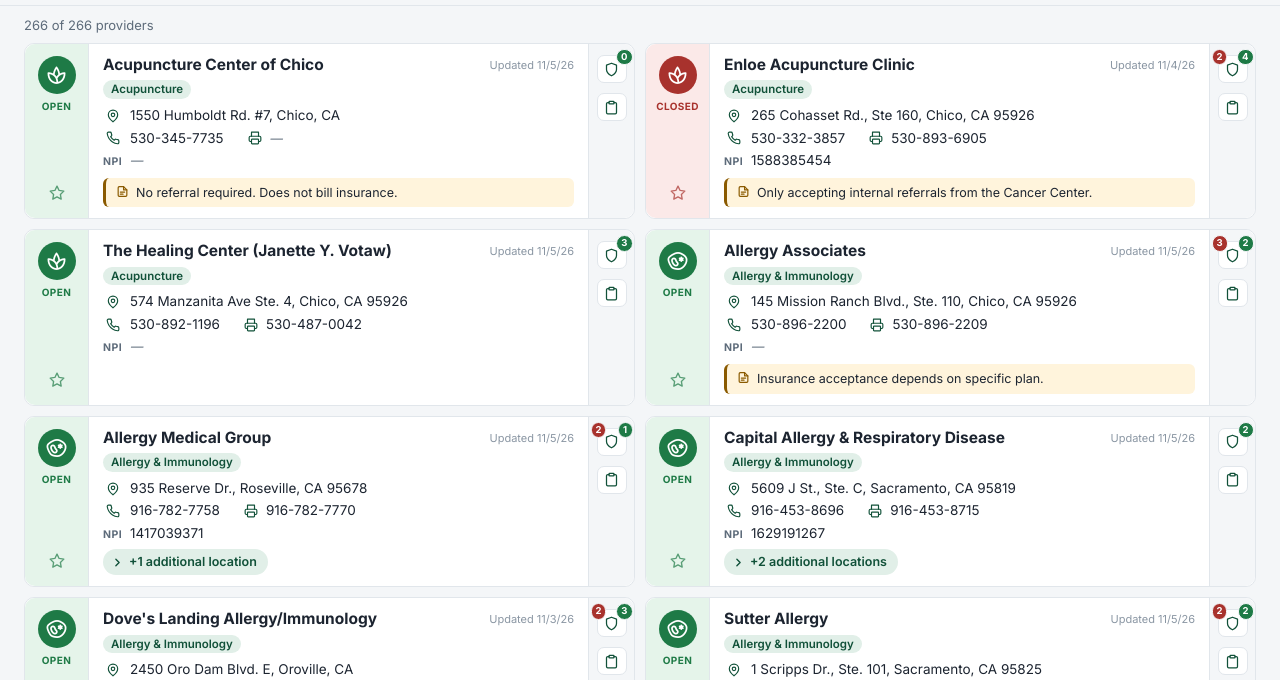
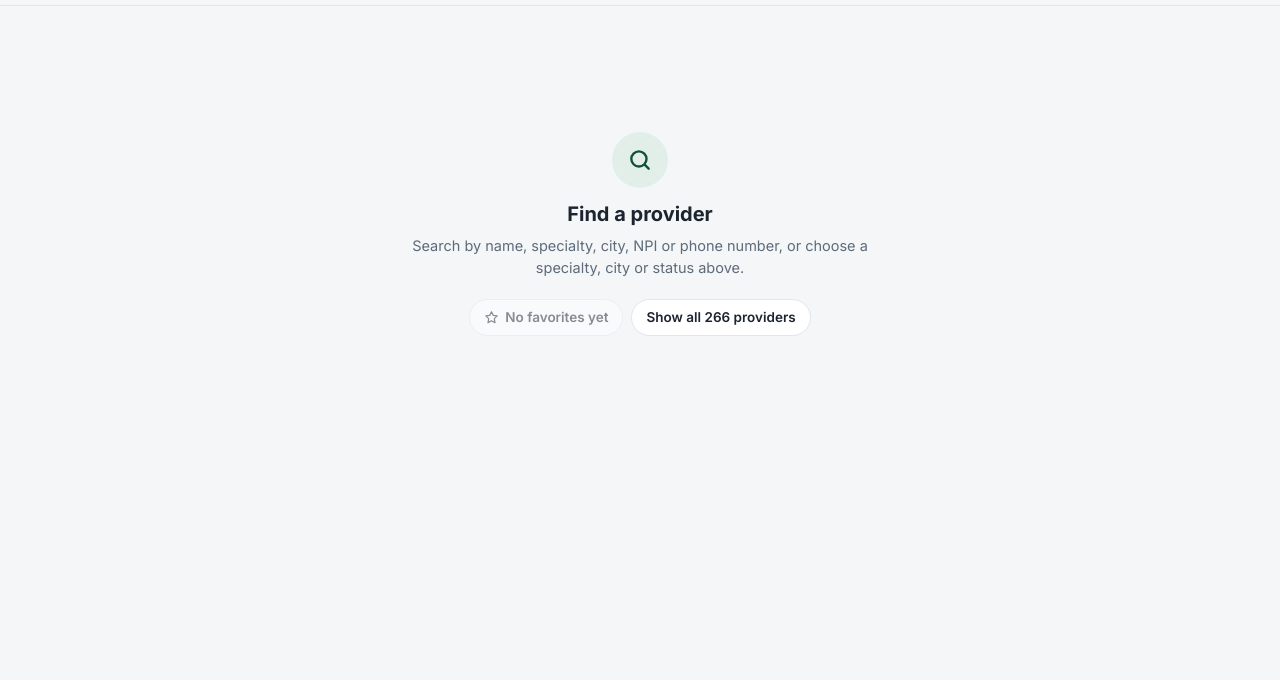
Before and after one commit to nvih-referrals/provider-directory, a plain HTML site: page index.html in a window 1280 px wide. Shown: the part 107-787 px from the top of the page. Drawn offline with nearby package versions, Linux system fonts and the light colour scheme.

Commit message:
Add files via upload

```diff
--- a/index.html
+++ b/index.html
@@ -463,6 +463,19 @@
   .fav-filter.on svg{fill:#e8a317;stroke:#c98a0c}
   :root[data-theme="dark"] .fav-filter.on{background:#3a2e14;color:#f2c46b;border-color:#8a6a1e}
   @media (min-width:1100px){ .fav-filter{margin-left:auto} .layout-seg{margin-left:0 !important} }
+  /* ===== Start screen ===== */
+  .start{max-width:520px;margin:6vh auto 0;text-align:center;display:flex;flex-direction:column;align-items:center;gap:6px}
+  .start-ic{width:56px;height:56px;border-radius:50%;background:var(--brand-soft);display:flex;align-items:center;justify-content:center;margin-bottom:6px}
+  .start-ic svg{width:26px;height:26px;fill:none;stroke:var(--brand);stroke-width:2.2;stroke-linecap:round}
+  .start h2{margin:0;font-size:20px;color:var(--ink)}
+  .start p{margin:0;color:var(--muted);font-size:14.5px;line-height:1.5}
+  .start-acts{display:flex;gap:8px;flex-wrap:wrap;justify-content:center;margin-top:14px}
+  .start-btn{display:inline-flex;align-items:center;gap:6px;padding:8px 14px;font-size:13.5px;font-weight:600;border-radius:999px}
+  .start-btn svg{width:15px;height:15px;fill:none;stroke:currentColor;stroke-width:1.9;stroke-linejoin:round}
+  .start-btn.fav:not(:disabled){border-color:#e8a317;color:#8a5a00;background:#fff5dc}
+  .start-btn.fav:not(:disabled) svg{fill:#e8a317;stroke:#c98a0c}
+  :root[data-theme="dark"] .start-btn.fav:not(:disabled){background:#3a2e14;color:#f2c46b;border-color:#8a6a1e}
+  .start-btn:hover:not(:disabled){border-color:var(--brand)}
 </style>
 <script>
   var FONTS = {
@@ -756,6 +769,20 @@
     const grid = $("grid"), empty = $("empty");
     if (!loaded){ grid.innerHTML = ""; empty.hidden = false; empty.innerHTML = "<p>Loading providers…</p>"; $("count").textContent = ""; return; }
     $("count").textContent = providers.length ? `${list.length} of ${providers.length} provider${providers.length===1?"":"s"}` : "";
+    // start screen: nothing searched or filtered yet
+    if (providers.length && !(q || fs || fc || fst || favOnly || showAll)){
+      grid.innerHTML = ""; empty.hidden = false; $("count").textContent = "";
+      empty.innerHTML = `<div class="start">
+        <div class="start-ic"><svg viewBox="0 0 24 24" aria-hidden="true"><circle cx="11" cy="11" r="7"/><path d="M20 20l-3.5-3.5"/></svg></div>
+        <h2>Find a provider</h2>
+        <p>Search by name, specialty, city, NPI or phone number, or choose a specialty, city or status above.</p>
+        <div class="start-acts">
+          <button type="button" class="start-btn fav" data-start="fav" ${favs.size ? "" : "disabled"}><svg viewBox="0 0 24 24" aria-hidden="true"><path d="M12 2.8l2.8 5.8 6.3.9-4.6 4.4 1.1 6.3L12 17.2 6.4 20.2l1.1-6.3L2.9 9.5l6.3-.9z"/></svg>${favs.size ? `My favorites (${favs.size})` : "No favorites yet"}</button>
+          <button type="button" class="start-btn" data-start="all">Show all ${providers.length} providers</button>
+        </div>
+      </div>`;
+      return;
+    }
     if (!providers.length){
       grid.innerHTML = ""; empty.hidden = false;
       empty.innerHTML = `<h2>No providers yet</h2><p>${canWrite ? "Click <b>+ Add provider</b> to create the first card." : "Providers will appear here once they’re added."}</p>`;
@@ -1123,7 +1150,7 @@
   const favs = new Set();
   let favOnly = false;
   try { (JSON.parse(localStorage.getItem(FAV_KEY) || "[]") || []).forEach(id => favs.add(String(id))); } catch {}
-  try { favOnly = localStorage.getItem("providerDirectory.favOnly") === "1"; } catch {}
+  let showAll = false;   // "Show all providers" on the start screen (resets each visit)
   function saveFavs(){ try { localStorage.setItem(FAV_KEY, JSON.stringify([...favs])); } catch {} paintFavFilter(); }
   function paintFavFilter(){
     const b = $("favFilter");
@@ -1132,10 +1159,15 @@
   }
   $("favFilter").addEventListener("click", () => {
     favOnly = !favOnly;
-    try { localStorage.setItem("providerDirectory.favOnly", favOnly ? "1" : "0"); } catch {}
     paintFavFilter(); render();
   });
   paintFavFilter();
+  $("empty").addEventListener("click", e => {
+    const b = e.target.closest("[data-start]"); if (!b || b.disabled) return;
+    if (b.dataset.start === "fav"){ favOnly = true; paintFavFilter(); }
+    else showAll = true;
+    render();
+  });
 
   // ----- layout switch -----
   function paintLayout(){
```
